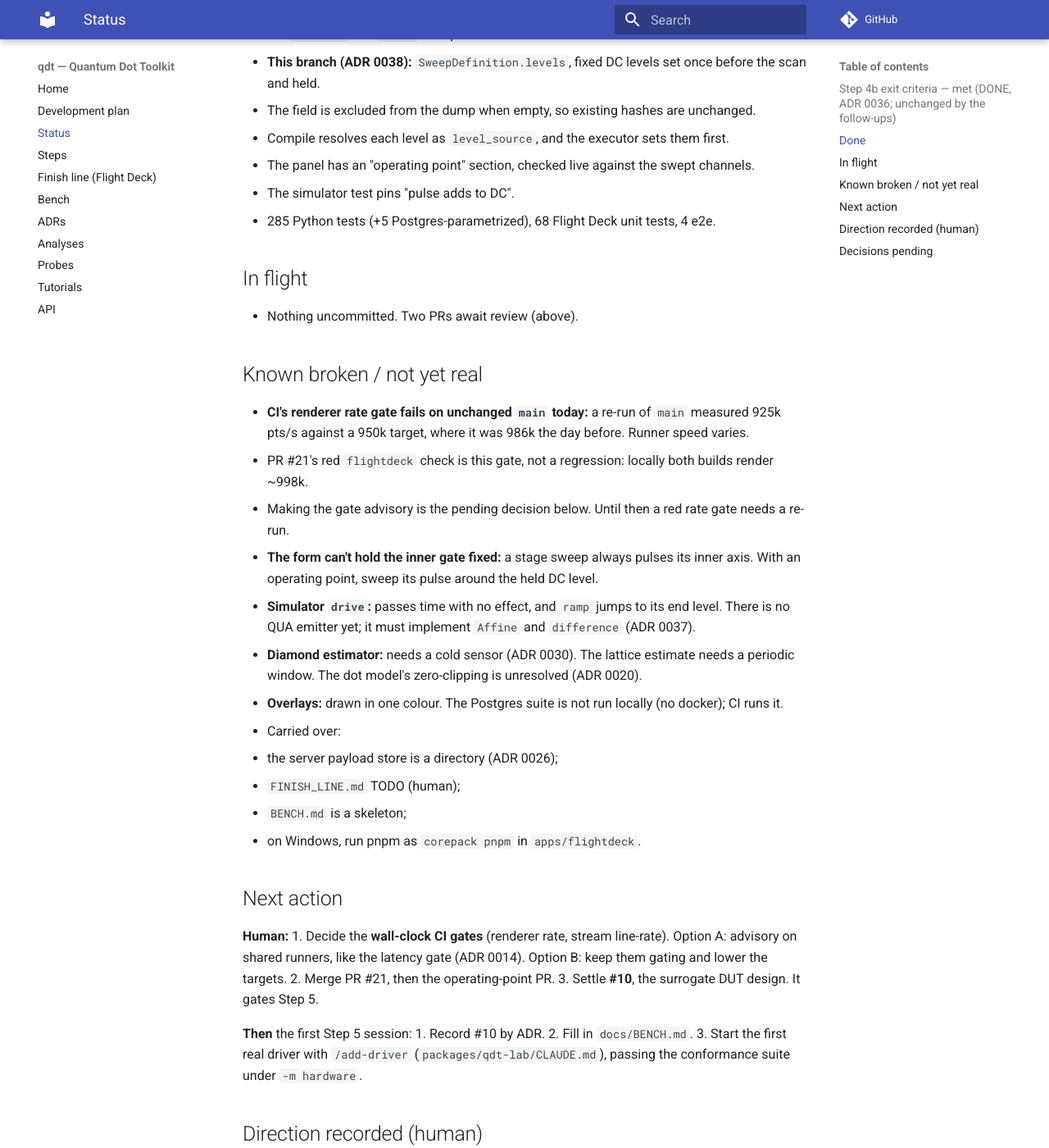
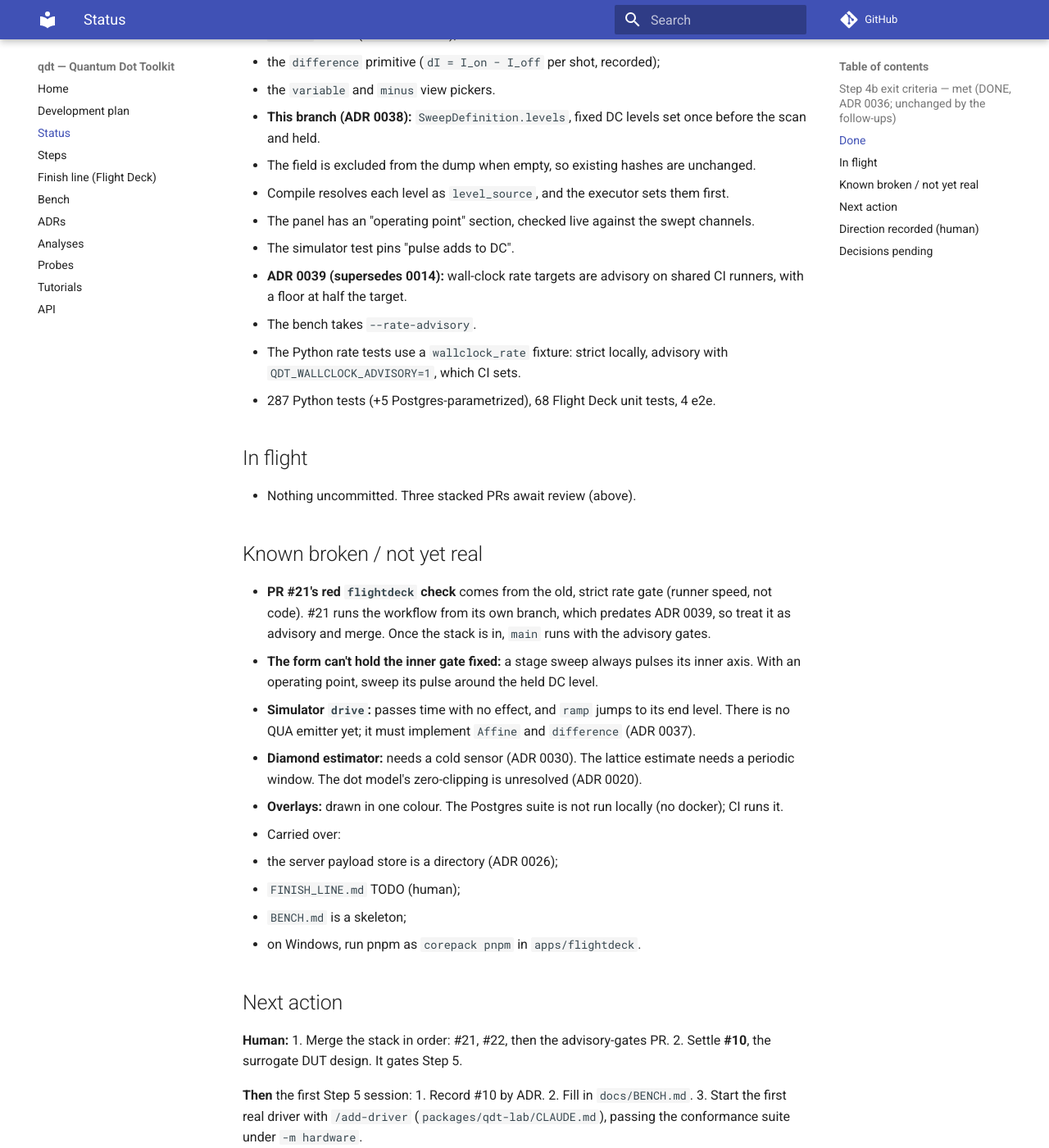
Before and after one commit to CowboyQuantum/qdt, an MkDocs documentation site: the page built from docs/STATUS.md, in a window 1280 px wide and 1400 px high, scrolled down 1017 px. Shown: the whole window at 82% size. Built offline with MkDocs 1.6.1 and Material for MkDocs 9.7.7, drawn with Linux system fonts in a browser that asks for light colours; comment, search, counter and statistics services are not loaded; some of the changed text lies outside the part shown.

Commit message:
docs: STATUS — advisory wall-clock gates decided (ADR 0039); merge order of the three stacked PRs
Co-Authored-By: Claude Opus 5.5 <noreply@anthropic.com>

```diff
--- a/docs/STATUS.md
+++ b/docs/STATUS.md
@@ -4,13 +4,16 @@
 > A fresh session must be able to continue from this file alone.
 
 **Current step:** 5 — Instrument drivers → `docs/steps/05-instrument-drivers-last-mile.md` (NOT STARTED).
-Step 4b DONE (ADR 0036). Two follow-ups from the human's demo are open as stacked PRs:
+Step 4b DONE (ADR 0036). Three follow-ups are open as stacked PRs; merge them in this order:
 - `step-4b/chopped-readout`: PR #21 → `main`.
-- `step-4b/operating-point`: its PR targets #21's branch, and GitHub retargets it to `main` when #21
-  merges.
+- `step-4b/operating-point`: PR #22 → #21's branch.
+- `step-4b/advisory-gates`: → #22's branch (ADR 0039).
+
+GitHub retargets each PR to `main` as the one below it merges.
 
 **Last session:** 2026-10-14. The human agreed ADR 0037 (no version bump; `difference` in the sequence)
-and asked for the operating point before Step 5, which was built as ADR 0038.
+and asked for the operating point before Step 5 (built as ADR 0038). They then chose advisory
+wall-clock CI gates (ADR 0039).
 
 ## Step 4b exit criteria — met (DONE, ADR 0036; unchanged by the follow-ups)
 | Criterion | State |
@@ -19,7 +22,7 @@ and asked for the operating point before Step 5, which was built as ADR 0038.
 | `control.py` frozen with ADR | ✔ ADR 0036 |
 
 ## Done
-- Steps 0–4b DONE. ADR 0001–0038. Frozen: `Dataset` (0015; v2 by 0031), protocols (0021),
+- Steps 0–4b DONE. ADR 0001–0039. Frozen: `Dataset` (0015; v2 by 0031), protocols (0021),
   stand/activity/pulse (0022; amended additively by 0037 and 0038), identity/envelope/`qdt-hdf5-v1`
   (0028), modeling (0033), control (0036).
 - **PR #21 (ADR 0037):**
@@ -33,16 +36,20 @@ and asked for the operating point before Step 5, which was built as ADR 0038.
   - Compile resolves each level as `level_source`, and the executor sets them first.
   - The panel has an "operating point" section, checked live against the swept channels.
   - The simulator test pins "pulse adds to DC".
-- 285 Python tests (+5 Postgres-parametrized), 68 Flight Deck unit tests, 4 e2e.
+- **ADR 0039 (supersedes 0014):** wall-clock rate targets are advisory on shared CI runners, with a
+  floor at half the target.
+  - The bench takes `--rate-advisory`.
+  - The Python rate tests use a `wallclock_rate` fixture: strict locally, advisory with
+    `QDT_WALLCLOCK_ADVISORY=1`, which CI sets.
+- 287 Python tests (+5 Postgres-parametrized), 68 Flight Deck unit tests, 4 e2e.
 
 ## In flight
-- Nothing uncommitted. Two PRs await review (above).
+- Nothing uncommitted. Three stacked PRs await review (above).
 
 ## Known broken / not yet real
-- **CI's renderer rate gate fails on unchanged `main` today:** a re-run of `main` measured 925k pts/s
-  against a 950k target, where it was 986k the day before. Runner speed varies.
-  - PR #21's red `flightdeck` check is this gate, not a regression: locally both builds render ~998k.
-  - Making the gate advisory is the pending decision below. Until then a red rate gate needs a re-run.
+- **PR #21's red `flightdeck` check** comes from the old, strict rate gate (runner speed, not code).
+  #21 runs the workflow from its own branch, which predates ADR 0039, so treat it as advisory and merge.
+  Once the stack is in, `main` runs with the advisory gates.
 - **The form can't hold the inner gate fixed:** a stage sweep always pulses its inner axis. With an
   operating point, sweep its pulse around the held DC level.
 - **Simulator `drive`:** passes time with no effect, and `ramp` jumps to its end level. There is no QUA
@@ -58,10 +65,8 @@ and asked for the operating point before Step 5, which was built as ADR 0038.
 
 ## Next action
 **Human:**
-1. Decide the **wall-clock CI gates** (renderer rate, stream line-rate). Option A: advisory on shared
-   runners, like the latency gate (ADR 0014). Option B: keep them gating and lower the targets.
-2. Merge PR #21, then the operating-point PR.
-3. Settle **#10**, the surrogate DUT design. It gates Step 5.
+1. Merge the stack in order: #21, #22, then the advisory-gates PR.
+2. Settle **#10**, the surrogate DUT design. It gates Step 5.
 
 **Then** the first Step 5 session:
 1. Record #10 by ADR.
@@ -75,10 +80,10 @@ and asked for the operating point before Step 5, which was built as ADR 0038.
 - **2026-10-14:**
   - a chop's difference is recorded (ADR 0037);
   - additive changes without a version bump are accepted (ADR 0037);
-  - the operating point comes before Step 5 (ADR 0038).
+  - the operating point comes before Step 5 (ADR 0038);
+  - wall-clock CI gates are advisory, option A (ADR 0039).
 
 ## Decisions pending
-- Wall-clock CI gates: advisory or lower targets (now blocking: `main` fails).
 - #10 surrogate DUT design (by Step 5 entry).
 - A default operating point per device (not in ADR 0038).
 - Whether to fix the dot model's zero-clipping (ADR 0020 amendment).
```
